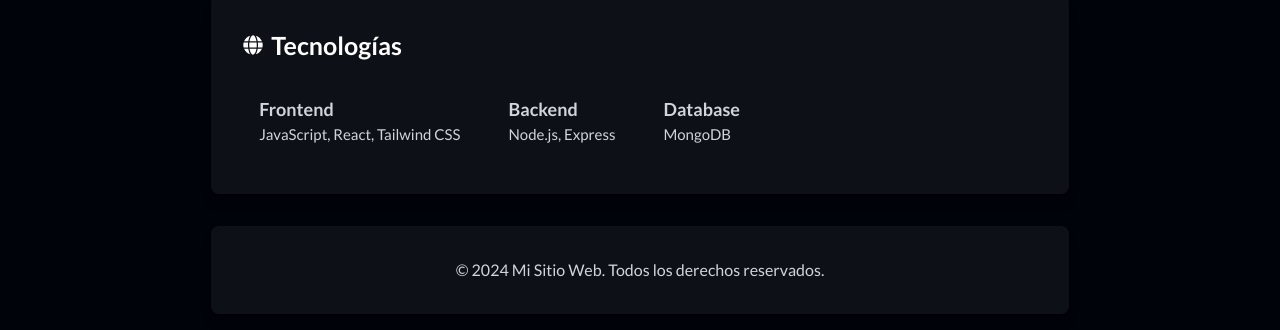
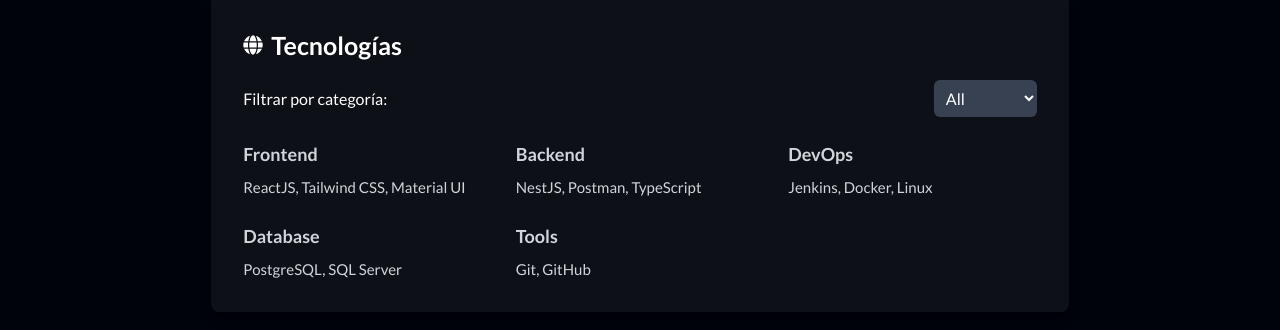
Before and after one commit to SebaschaM/sebascha-portafolio, a React (Vite) app: page / in a window 1280 px wide. Shown: the part 1927-2257 px from the top of the page. Built offline with nearby package versions, Linux system fonts and the light colour scheme.

Commit message:
feat: Add filtering functionality to technology section

```diff
--- a/src/pages/Home.tsx
+++ b/src/pages/Home.tsx
@@ -12,8 +12,19 @@
 import { Typewriter } from "../components/Typewriter";
 import { Carousel } from "../components/Carousel"; // Import the new Carousel component
 import { experiences } from "../seed/experiences";
+import { technologies } from "../seed/tecnologies";
+import { useState } from "react";
 
 const Home = () => {
+  const [selectedCategory, setSelectedCategory] = useState("All");
+
+  const filteredTechnologies =
+    selectedCategory === "All"
+      ? technologies
+      : { [selectedCategory]: technologies[selectedCategory] };
+
+  const categories = ["All", ...Object.keys(technologies)];
+
   const words = [
     "Desarrollador Web",
     "Practicante Cloud",
@@ -129,19 +140,28 @@
           className="flex items-center justify-center w-full"
         >
           <DataProfileCard icon={<FaGlobe />} title="Tecnologías">
-            <div className="flex flex-wrap items-start justify-start mt-4 space-y-4 text-gray-300 md:space-y-0 md:space-x-4 text-normal">
-              <div className="p-4">
-                <h3 className="font-semibold text-subtitle3">Frontend</h3>
-                <p>JavaScript, React, Tailwind CSS</p>
-              </div>
-              <div className="p-4">
-                <h3 className="font-semibold text-subtitle3">Backend</h3>
-                <p>Node.js, Express</p>
-              </div>
-              <div className="p-4">
-                <h3 className="font-semibold text-subtitle3">Database</h3>
-                <p>MongoDB</p>
-              </div>
+            <div className="flex items-center justify-between mb-6">
+              <label className="text-white">Filtrar por categoría:</label>
+              <select
+                title="Filtrar por categoría"
+                className="p-2 text-white bg-gray-700 rounded-md"
+                value={selectedCategory}
+                onChange={(e) => setSelectedCategory(e.target.value)}
+              >
+                {categories.map((category) => (
+                  <option key={category} value={category}>
+                    {category}
+                  </option>
+                ))}
+              </select>
+            </div>
+            <div className="grid grid-cols-1 gap-6 mt-4 text-gray-300 md:grid-cols-2 lg:grid-cols-3 text-normal">
+              {Object.keys(filteredTechnologies).map((category) => (
+                <div key={category} className="space-y-2">
+                  <h3 className="font-semibold text-subtitle3">{category}</h3>
+                  <p>{filteredTechnologies[category].join(", ")}</p>
+                </div>
+              ))}
             </div>
           </DataProfileCard>
         </section>
--- /dev/null
+++ b/src/seed/tecnologies.ts
@@ -0,0 +1,7 @@
+export const technologies: { [key: string]: string[] } = {
+  Frontend: ["ReactJS", "Tailwind CSS", "Material UI"],
+  Backend: ["NestJS", "Postman", "TypeScript"],
+  DevOps: ["Jenkins", "Docker", "Linux"],
+  Database: ["PostgreSQL", "SQL Server"],
+  Tools: ["Git", "GitHub"],
+};
```
